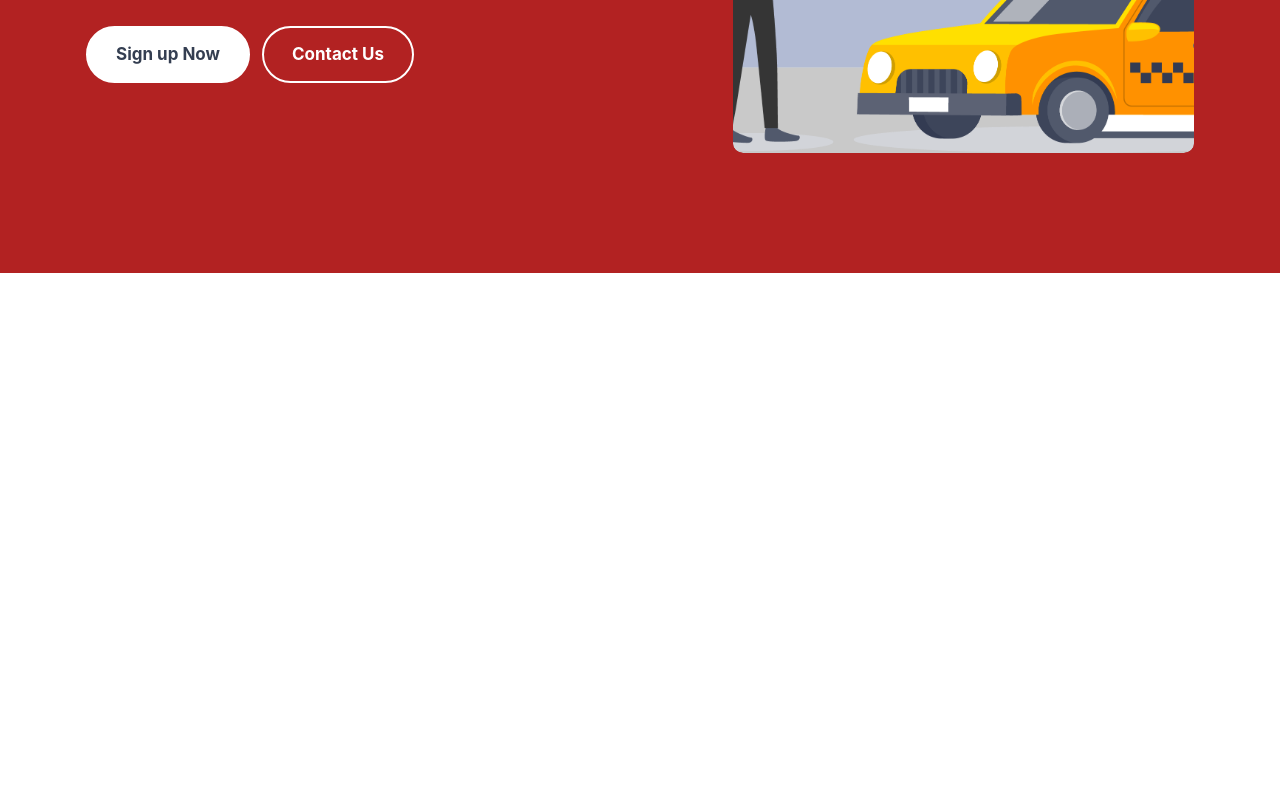
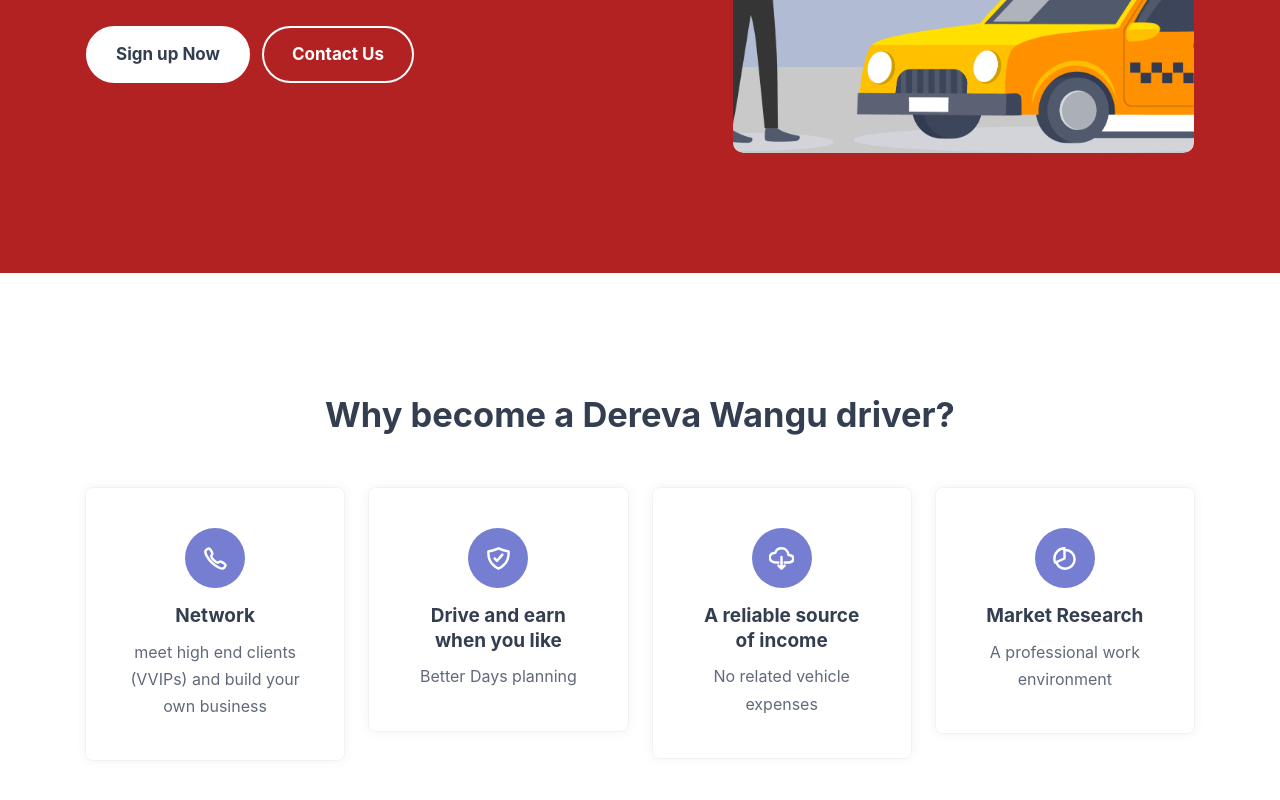
Before and after one commit to leenock/driver-app-crm, a React (Create React App) app in the folder frontend-side/: page / in a window 1280 px wide. Shown: the part 418-1218 px from the top of the page. Before the commit the page ends 800 px from the top, so only its background shows below. Built offline with nearby package versions, Linux system fonts and the light colour scheme; grey boxes are pictures that could not be loaded.

Commit message:
landing page commits

```diff
--- a/frontend-side/src/components/Landingpage/index.jsx
+++ b/frontend-side/src/components/Landingpage/index.jsx
@@ -1,10 +1,12 @@
 import React from 'react'
 import Hero from '../Hero/Hero'
+import Why from '../Why/Why'
 
 const Landingpage = () => {
   return (
     <>
     <Hero />
+    <Why />
     </>
   )
 }
--- /dev/null
+++ b/frontend-side/src/components/Why/Why.jsx
@@ -0,0 +1,70 @@
+import React from "react";
+import "./why.css";
+
+const Why = () => {
+  return (
+    <section className="section service" aria-labelledby="service-label">
+      <div className="container">
+        <h2 style={{textAlign: "center"}} className="h2 section-title">
+        Why become a Dereva Wangu driver?
+        </h2>
+        <ul className="grid-list">
+          <li>
+            <div className="service-card">
+              <div className="card-icon">
+                <ion-icon name="call-outline" aria-hidden="true"></ion-icon>
+              </div>
+              <h3 className="h4 card-title">Network</h3>
+              <p className="card-text">
+               meet high end clients (VVIPs) and build your own business
+              </p>
+            </div>
+          </li>
+          <li>
+            <div className="service-card">
+              <div className="card-icon">
+                <ion-icon
+                  name="shield-checkmark-outline"
+                  aria-hidden="true"
+                ></ion-icon>
+              </div>
+              <h3 className="h4 card-title">Drive and earn when you like</h3>
+              <p className="card-text">
+              Better Days planning
+              </p>
+            </div>
+          </li>
+          <li>
+            <div className="service-card">
+              <div className="card-icon">
+                <ion-icon
+                  name="cloud-download-outline"
+                  aria-hidden="true"
+                ></ion-icon>
+              </div>
+              <h3 className="h4 card-title">A reliable source of income</h3>
+              <p className="card-text">
+              No related vehicle expenses
+              </p>
+            </div>
+          </li>
+          <li>
+            <div className="service-card">
+              <div className="card-icon">
+                <ion-icon
+                  name="pie-chart-outline"
+                  aria-hidden="true"
+                ></ion-icon>
+              </div>
+              <h3 className="h4 card-title">Market Research</h3>
+              <p className="card-text">
+              A professional work environment
+              </p>
+            </div>
+          </li>
+        </ul>
+      </div>
+    </section>
+  );
+};
+export default Why;
--- /dev/null
+++ b/frontend-side/src/components/Why/why.css
@@ -0,0 +1,40 @@
+.h2 .section-title {color: red;}
+
+.service { text-align: center; }
+
+.service .section-title { margin-block-end: 50px; }
+
+.service-card {
+  padding: 40px;
+  box-shadow: var(--shadow-2);
+  border-radius: var(--radius-6);
+}
+
+.service-card .card-icon {
+  width: 60px;
+  height: 60px;
+  background-color: var(--violet-blue-crayola);
+  display: grid;
+  place-items: center;
+  color: var(--white);
+  font-size: 2.5rem;
+  border-radius: var(--radius-circle);
+  margin-inline: auto;
+}
+
+.service-card .card-icon ion-icon { --ionicon-stroke-width: 50px; }
+
+.service-card .card-title { margin-block: 16px 10px; }
+
+.service-card .btn-text {
+  display: flex;
+  justify-content: center;
+  align-items: center;
+  gap: 4px;
+  margin-block-start: 10px;
+  color: var(--violet-blue-crayola);
+  font-weight: var(--fw-700);
+  transition: var(--transition-1);
+}
+
+.service-card .btn-text:is(:hover, :focus-visible) { opacity: 0.9; }
```
